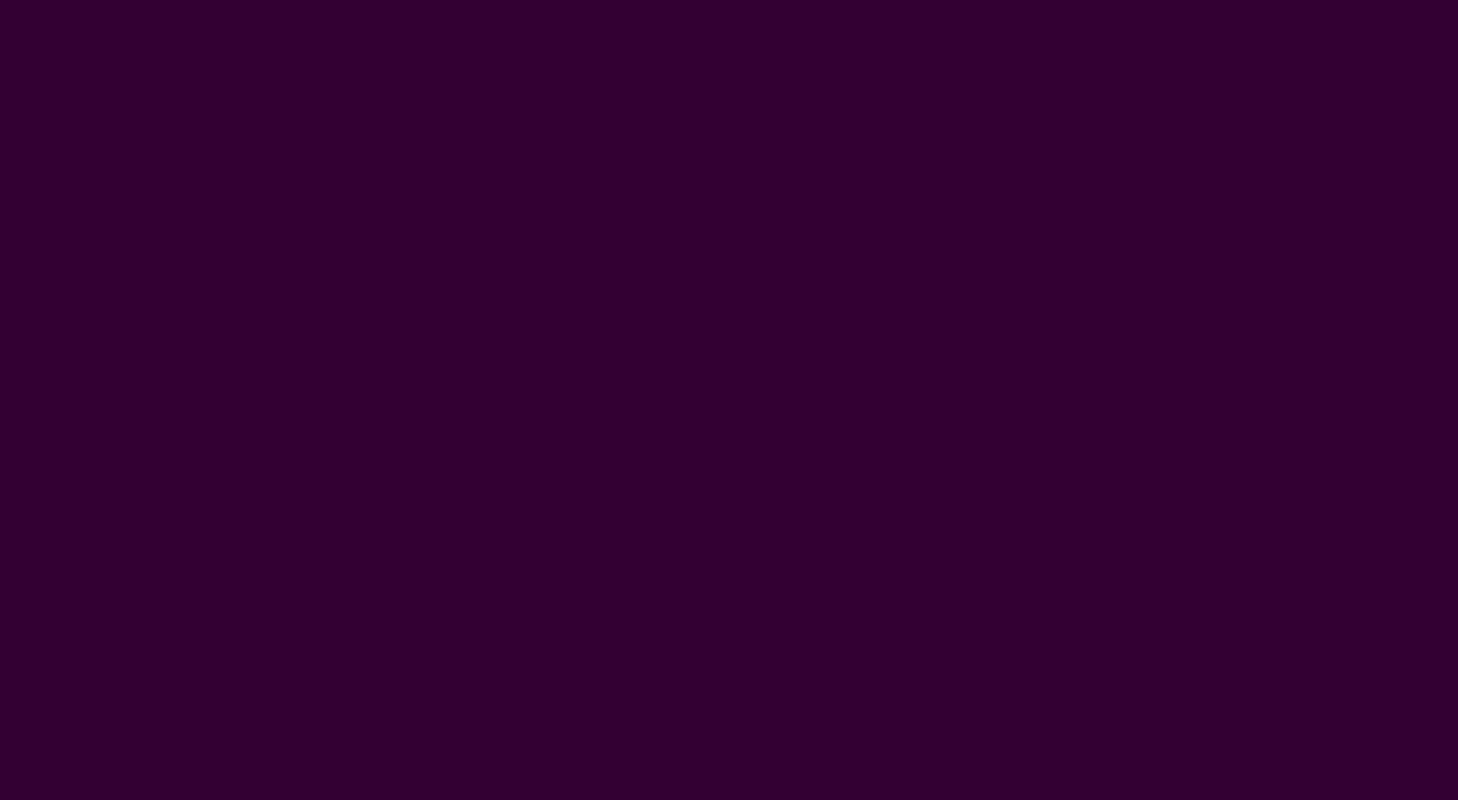
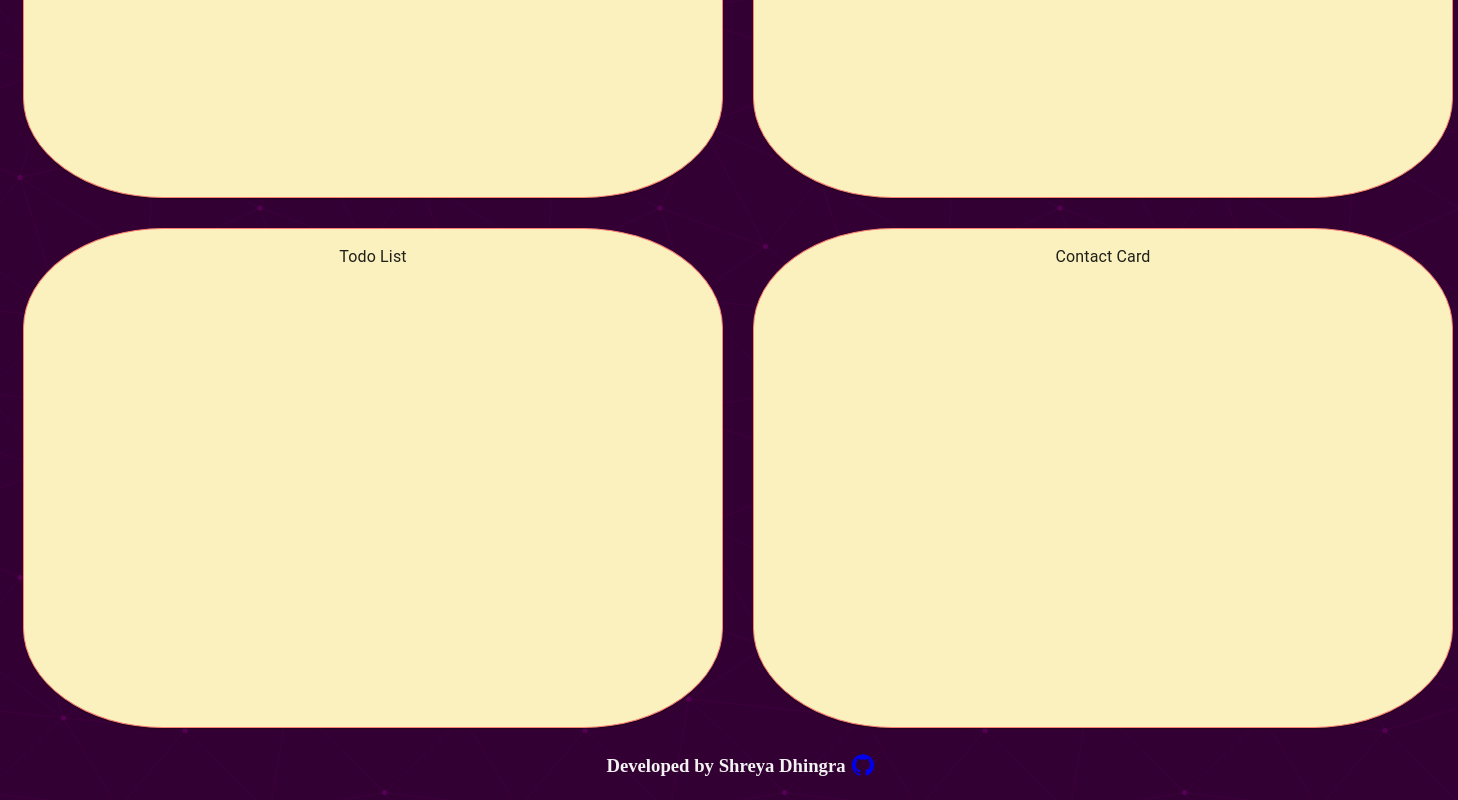
Before and after one commit to s4shreya/project-directory, a React (Vite) app in the folder frontend/: page / in a window 1280 px wide. Shown: the part 922-1722 px from the top of the page, 1458 px wide, since content can reach past the window. Before the commit the page ends 800 px from the top, so only its background shows below. Built offline with nearby package versions, Linux system fonts and the light colour scheme.

Commit message:
added footer

```diff
--- a/frontend/src/components/footer/Footer.jsx
+++ b/frontend/src/components/footer/Footer.jsx
@@ -1,6 +1,16 @@
+import GitHubIcon from "@mui/icons-material/GitHub";
+import styles from './Footer.module.css';
+
 const Footer = () => {
   return (
-    <div>Footer</div>
-  )
-}
-export default Footer
+    <footer>
+      <span>
+        <h3 className={styles.title}>Developed by Shreya Dhingra</h3>
+        <a href="https://github.com/s4shreya" target="blank">
+          <GitHubIcon className={styles.icon} />
+        </a>
+      </span>
+    </footer>
+  );
+};
+export default Footer;
--- /dev/null
+++ b/frontend/src/components/footer/Footer.module.css
@@ -0,0 +1,9 @@
+.title {
+    display: inline;
+}
+
+.icon {
+    position: relative;
+    top: 5px;
+    left: 5px;
+}
--- /dev/null
+++ b/frontend/src/components/projects/ProjectCard.jsx
@@ -0,0 +1,15 @@
+import { Card, CardActions, CardContent, Typography } from "@mui/material";
+import styles from './ProjectCard.module.css';
+
+const ProjectCard = (props) => {
+  const project = props.project;
+  return (
+    <Card className={styles.card} id={styles.projectCard}>
+      <CardContent>
+        <Typography>{project.name}</Typography>
+      </CardContent>
+      <CardActions></CardActions>
+    </Card>
+  );
+};
+export default ProjectCard;
--- /dev/null
+++ b/frontend/src/components/projects/ProjectCard.module.css
@@ -0,0 +1,10 @@
+.card {
+    height: 500px;
+    width: 700px;
+    border: 1px solid salmon;
+}
+
+#projectCard {
+    background-color: rgb(250, 241, 190);
+    border-radius: 20%;
+}
--- /dev/null
+++ b/frontend/src/components/projects/ProjectList.jsx
@@ -0,0 +1,52 @@
+const ProjectList = [
+  {
+    no: 1,
+    name: "My Mess Meal",
+    description: "",
+    technologiesUsed: ["React JS"],
+    deploymentLink: "",
+    sourceCode: "",
+  },
+  {
+    no: 2,
+    name: "Book Store",
+    description: "",
+    technologiesUsed: ["React JS"],
+    deploymentLink: "",
+    sourceCode: "",
+  },
+  {
+    no: 3,
+    name: "Comparison sorting Algorithm",
+    description: "",
+    technologiesUsed: ["React JS"],
+    deploymentLink: "",
+    sourceCode: "",
+  },
+  {
+    no: 4,
+    name: "Excel Quiz",
+    description: "",
+    technologiesUsed: ["React JS"],
+    deploymentLink: "",
+    sourceCode: "",
+  },
+  {
+    no: 5,
+    name: "Todo List",
+    description: "",
+    technologiesUsed: ["React JS"],
+    deploymentLink: "",
+    sourceCode: "",
+  },
+  {
+    no: 6,
+    name: "Contact Card",
+    description: "",
+    technologiesUsed: ["React JS"],
+    deploymentLink: "",
+    sourceCode: "",
+  },
+];
+
+export default ProjectList;
--- a/frontend/src/components/projects/Projects.jsx
+++ b/frontend/src/components/projects/Projects.jsx
@@ -1,6 +1,14 @@
+import projectList from "./ProjectList";
+import ProjectCard from "./ProjectCard";
+import styles from "./Projects.module.css";
+
 const Projects = () => {
   return (
-    <div>Projects</div>
-  )
-}
-export default Projects
+    <div className={styles.container}>
+      {projectList.map((project) => (
+        <ProjectCard key={project.no} project={project} />
+      ))}
+    </div>
+  );
+};
+export default Projects;
--- /dev/null
+++ b/frontend/src/components/projects/Projects.module.css
@@ -0,0 +1,6 @@
+.container {
+    display: grid;
+    grid-template-columns: auto auto;
+    justify-content: space-around;
+    gap: 30px;
+}
```
